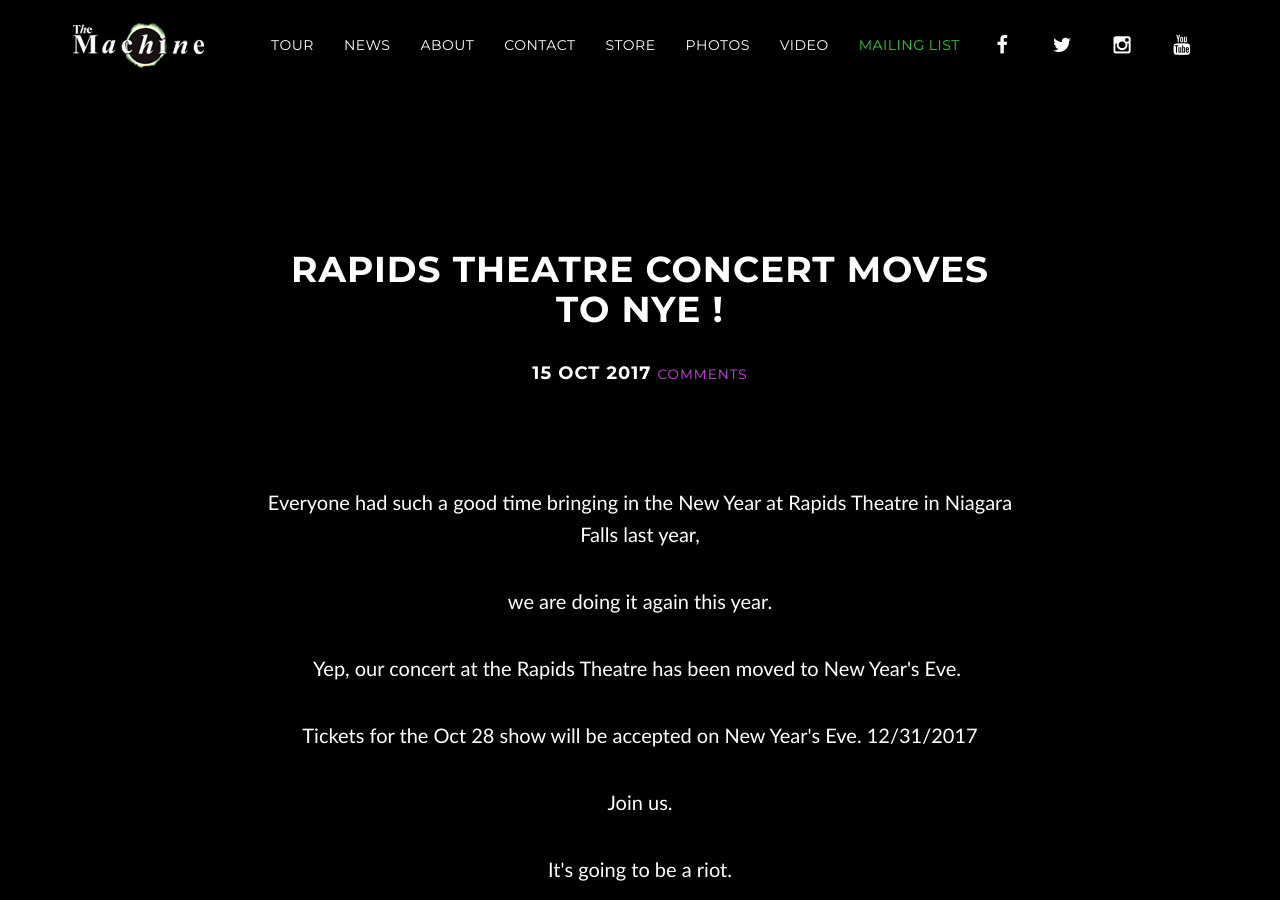
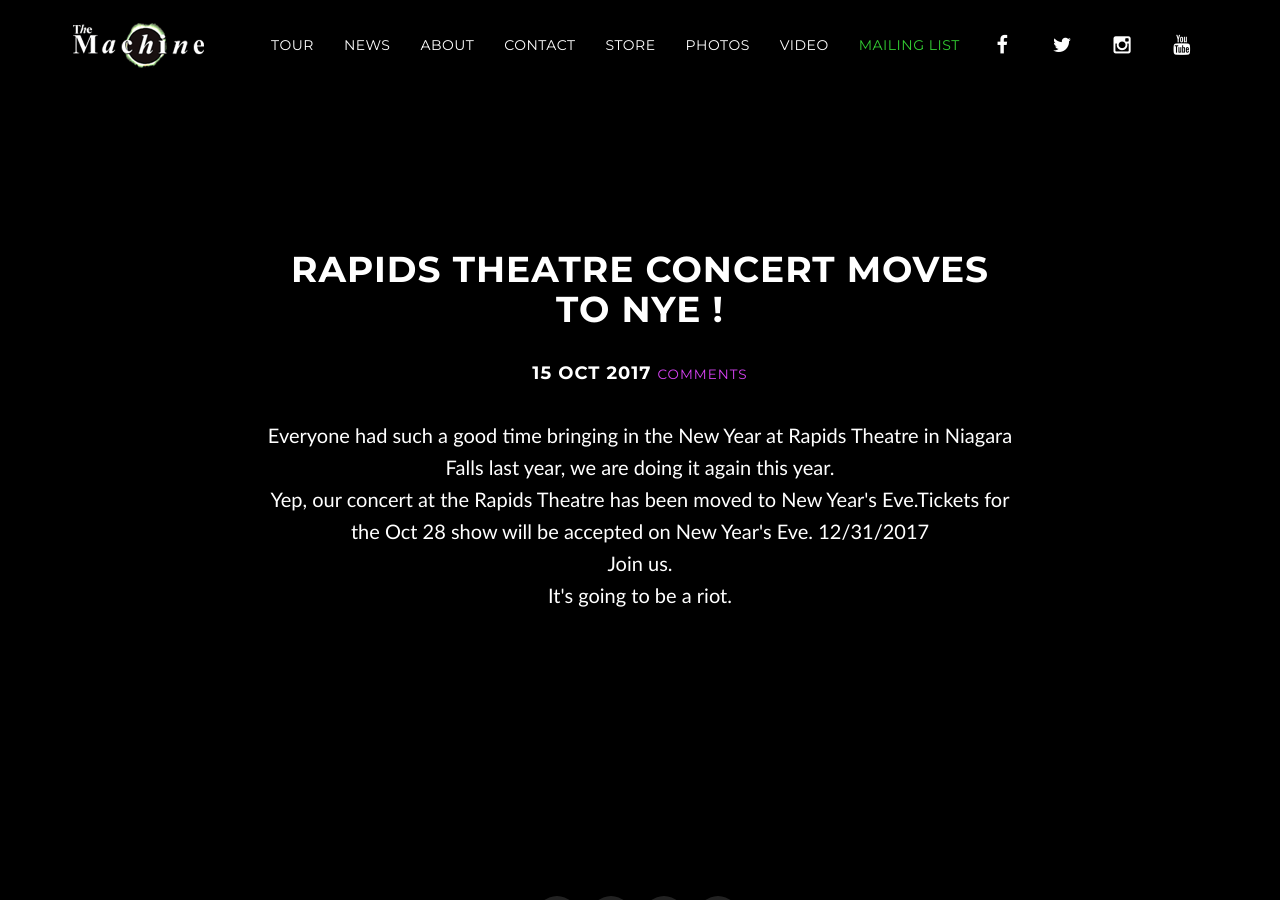
Before and after one commit to machineweb/machineweb.github.io, a Jekyll site: the page built from _posts/2017-10-15-.md, in a window 1280 px wide and 900 px high. Built offline with Jekyll 4.4.1, drawn with Linux system fonts in a browser that asks for light colours; comment, search, counter and statistics services are not loaded.

Commit message:
Updated news item

```diff
--- a/_posts/2017-10-15-.md
+++ b/_posts/2017-10-15-.md
@@ -4,16 +4,7 @@ section-type: post
 title: RAPIDS THEATRE CONCERT MOVES TO NYE !
 ---
 
-<p>&nbsp;</p>
-
-<p>Everyone had such a good time bringing in the New Year at Rapids Theatre in Niagara Falls last year,</p>
-
-<p>we&nbsp;are doing&nbsp;it again this year.</p>
-
-<p>&nbsp;Yep, our&nbsp;concert at the&nbsp;Rapids Theatre&nbsp;has been&nbsp;moved to New Year's Eve.&nbsp;&nbsp;</p>
-
-<p>Tickets for the Oct 28 show&nbsp;will be accepted on New Year's Eve. 12/31/2017</p>
-
-<p>Join us.</p>
-
-<p>It's going to be a riot.</p>
+<p>Everyone had such a good time bringing in the New Year at Rapids Theatre in Niagara Falls last year, we&nbsp;are doing&nbsp;it again this year.<br />
+Yep, our&nbsp;concert at the&nbsp;Rapids Theatre&nbsp;has been&nbsp;moved to New Year's Eve.Tickets for the Oct 28 show&nbsp;will be accepted on New Year's Eve. 12/31/2017<br />
+Join us.<br />
+It's going to be a riot.</p>
```
